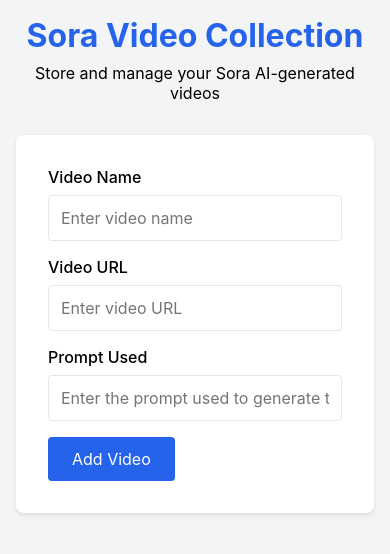
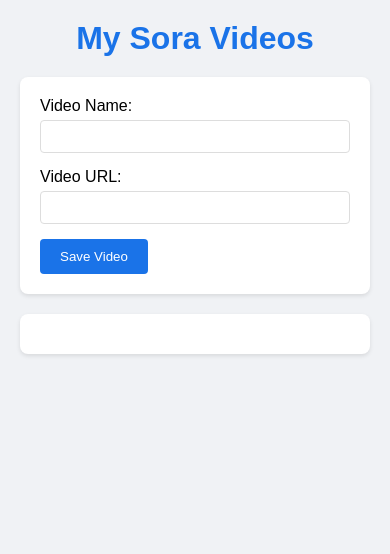
Before and after one commit to lalomorales22/Sora-Test-Runs, a plain HTML site: page index.html in a window 390 px wide. Drawn offline with Linux system fonts and the light colour scheme.

Commit message:
Add simple video collection page

```diff
--- a/index.html
+++ b/index.html
@@ -5,234 +5,144 @@
     <meta name="viewport" content="width=device-width, initial-scale=1.0">
     <title>Sora Video Collection</title>
     <style>
-        :root {
-            --primary-color: #2563eb;
-            --background-color: #f3f4f6;
-            --card-background: #ffffff;
-        }
-
         * {
             margin: 0;
             padding: 0;
             box-sizing: border-box;
-            font-family: -apple-system, BlinkMacSystemFont, 'Segoe UI', Roboto, sans-serif;
+            font-family: Arial, sans-serif;
         }
 
         body {
-            background-color: var(--background-color);
-            padding: 2rem;
+            padding: 20px;
+            background-color: #f0f2f5;
         }
 
         .container {
-            max-width: 1200px;
+            max-width: 800px;
             margin: 0 auto;
         }
 
-        .header {
+        h1 {
+            color: #1a73e8;
+            margin-bottom: 20px;
             text-align: center;
-            margin-bottom: 2rem;
-        }
-
-        .header h1 {
-            color: var(--primary-color);
-            margin-bottom: 0.5rem;
         }
 
         .form-container {
-            background: var(--card-background);
-            padding: 2rem;
+            background: white;
+            padding: 20px;
             border-radius: 8px;
-            box-shadow: 0 2px 4px rgba(0, 0, 0, 0.1);
-            margin-bottom: 2rem;
+            margin-bottom: 20px;
+            box-shadow: 0 2px 4px rgba(0,0,0,0.1);
         }
 
-        .form-group {
-            margin-bottom: 1rem;
+        .input-group {
+            margin-bottom: 15px;
         }
 
         label {
             display: block;
-            margin-bottom: 0.5rem;
-            font-weight: 500;
+            margin-bottom: 5px;
         }
 
-        input[type="text"],
-        input[type="url"] {
+        input {
             width: 100%;
-            padding: 0.75rem;
-            border: 1px solid #e5e7eb;
+            padding: 8px;
+            border: 1px solid #ddd;
             border-radius: 4px;
-            font-size: 1rem;
         }
 
         button {
-            background-color: var(--primary-color);
+            background-color: #1a73e8;
             color: white;
-            padding: 0.75rem 1.5rem;
             border: none;
+            padding: 10px 20px;
             border-radius: 4px;
             cursor: pointer;
-            font-size: 1rem;
-            transition: background-color 0.2s;
         }
 
         button:hover {
-            background-color: #1d4ed8;
+            background-color: #1557b0;
         }
 
-        .videos-container {
-            display: grid;
-            grid-template-columns: repeat(auto-fill, minmax(300px, 1fr));
-            gap: 1.5rem;
+        .videos-list {
+            background: white;
+            padding: 20px;
+            border-radius: 8px;
+            box-shadow: 0 2px 4px rgba(0,0,0,0.1);
         }
 
-        .video-card {
-            background: var(--card-background);
-            padding: 1.5rem;
-            border-radius: 8px;
-            box-shadow: 0 2px 4px rgba(0, 0, 0, 0.1);
+        .video-item {
+            padding: 10px;
+            border-bottom: 1px solid #eee;
         }
 
-        .video-card h3 {
-            margin-bottom: 0.5rem;
-            color: #1f2937;
-        }
-
-        .video-card p {
-            margin-bottom: 1rem;
-            word-break: break-all;
-            color: #4b5563;
-        }
-
-        .video-card .actions {
-            display: flex;
-            gap: 0.5rem;
-        }
-
-        .video-card .delete-btn {
-            background-color: #ef4444;
-        }
-
-        .video-card .delete-btn:hover {
-            background-color: #dc2626;
-        }
-
-        @media (max-width: 640px) {
-            body {
-                padding: 1rem;
-            }
-
-            .videos-container {
-                grid-template-columns: 1fr;
-            }
+        .video-item:last-child {
+            border-bottom: none;
         }
     </style>
 </head>
 <body>
     <div class="container">
-        <header class="header">
-            <h1>Sora Video Collection</h1>
-            <p>Store and manage your Sora AI-generated videos</p>
-        </header>
+        <h1>My Sora Videos</h1>
 
         <div class="form-container">
             <form id="videoForm">
-                <div class="form-group">
-                    <label for="videoName">Video Name</label>
-                    <input type="text" id="videoName" required placeholder="Enter video name">
+                <div class="input-group">
+                    <label for="videoName">Video Name:</label>
+                    <input type="text" id="videoName" required>
                 </div>
-                <div class="form-group">
-                    <label for="videoUrl">Video URL</label>
-                    <input type="url" id="videoUrl" required placeholder="Enter video URL">
+                <div class="input-group">
+                    <label for="videoUrl">Video URL:</label>
+                    <input type="url" id="videoUrl" required>
                 </div>
-                <div class="form-group">
-                    <label for="videoPrompt">Prompt Used</label>
-                    <input type="text" id="videoPrompt" required placeholder="Enter the prompt used to generate this video">
-                </div>
-                <button type="submit">Add Video</button>
+                <button type="submit">Save Video</button>
             </form>
         </div>
 
-        <div id="videosContainer" class="videos-container">
-            <!-- Videos will be dynamically added here -->
+        <div id="videosList" class="videos-list">
+            <!-- Videos will be displayed here -->
         </div>
     </div>
 
     <script>
-        class VideoManager {
-            constructor() {
-                this.videos = JSON.parse(localStorage.getItem('soraVideos')) || [];
-                this.form = document.getElementById('videoForm');
-                this.container = document.getElementById('videosContainer');
+        // Initialize videos from localStorage or empty array
+        let videos = JSON.parse(localStorage.getItem('videos')) || [];
 
-                this.init();
-            }
+        // Form submission handler
+        document.getElementById('videoForm').addEventListener('submit', function(e) {
+            e.preventDefault();
 
-            init() {
-                this.form.addEventListener('submit', (e) => this.handleSubmit(e));
-                this.renderVideos();
-            }
+            // Get form values
+            const name = document.getElementById('videoName').value;
+            const url = document.getElementById('videoUrl').value;
 
-            handleSubmit(e) {
-                e.preventDefault();
+            // Add new video
+            videos.push({ name, url, id: Date.now() });
 
-                const videoData = {
-                    id: Date.now(),
-                    name: document.getElementById('videoName').value,
-                    url: document.getElementById('videoUrl').value,
-                    prompt: document.getElementById('videoPrompt').value,
-                    dateAdded: new Date().toISOString()
-                };
+            // Save to localStorage
+            localStorage.setItem('videos', JSON.stringify(videos));
 
-                this.addVideo(videoData);
-                this.form.reset();
-            }
+            // Reset form
+            this.reset();
 
-            addVideo(video) {
-                this.videos.push(video);
-                this.saveVideos();
-                this.renderVideos();
-            }
+            // Update display
+            displayVideos();
+        });
 
-            deleteVideo(id) {
-                this.videos = this.videos.filter(video => video.id !== id);
-                this.saveVideos();
-                this.renderVideos();
-            }
-
-            saveVideos() {
-                localStorage.setItem('soraVideos', JSON.stringify(this.videos));
-            }
-
-            renderVideos() {
-                this.container.innerHTML = this.videos
-                    .sort((a, b) => new Date(b.dateAdded) - new Date(a.dateAdded))
-                    .map(video => `
-                        <div class="video-card">
-                            <h3>${this.escapeHtml(video.name)}</h3>
-                            <p><strong>URL:</strong> <a href="${this.escapeHtml(video.url)}" target="_blank">${this.escapeHtml(video.url)}</a></p>
-                            <p><strong>Prompt:</strong> ${this.escapeHtml(video.prompt)}</p>
-                            <p><strong>Added:</strong> ${new Date(video.dateAdded).toLocaleDateString()}</p>
-                            <div class="actions">
-                                <button onclick="videoManager.deleteVideo(${video.id})" class="delete-btn">Delete</button>
-                            </div>
-                        </div>
-                    `)
-                    .join('');
-            }
-
-            escapeHtml(unsafe) {
-                return unsafe
-                    .replace(/&/g, "&amp;")
-                    .replace(/</g, "&lt;")
-                    .replace(/>/g, "&gt;")
-                    .replace(/"/g, "&quot;")
-                    .replace(/'/g, "&#039;");
-            }
+        // Function to display videos
+        function displayVideos() {
+            const videosList = document.getElementById('videosList');
+            videosList.innerHTML = videos.map(video => `
+                <div class="video-item">
+                    <h3>${video.name}</h3>
+                    <p><a href="${video.url}" target="_blank">${video.url}</a></p>
+                </div>
+            `).join('');
         }
 
-        // Initialize the video manager
-        const videoManager = new VideoManager();
+        // Initial display
+        displayVideos();
     </script>
 </body>
 </html>
```
